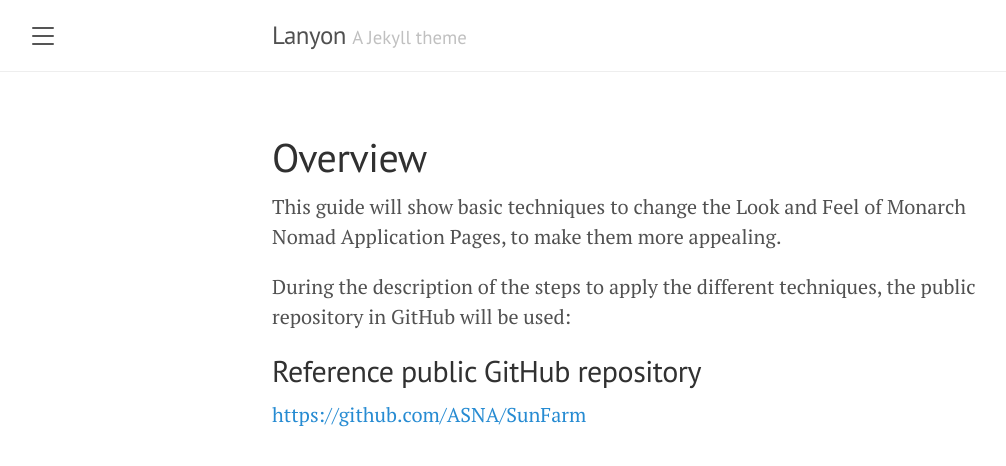
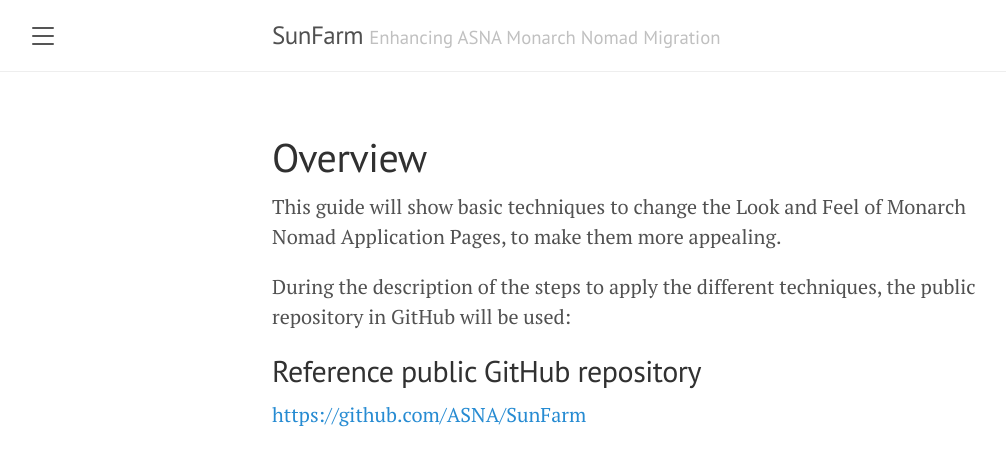
Before and after one commit to contreras-jorgev/SunFarmDocsJekyllSource, a Jekyll site: the page built from overview.md, in a window 1280 px wide. Shown: the top 466 px of the page, without its empty margins (8-1014 px from the left). Built offline with Jekyll 4.4.1, drawn with Linux system fonts in a browser that asks for light colours.

Commit message:
Configuration

```diff
--- a/_config.yml
+++ b/_config.yml
@@ -1,17 +1,17 @@
 # Setup
-title:               Lanyon
-tagline:             'A Jekyll theme'
-description:         'A reserved <a href="https://jekyllrb.com" target="_blank">Jekyll</a> theme that places the utmost gravity on content with a hidden drawer. Made by <a href="https://twitter.com/mdo" target="_blank">@mdo</a>.'
-url:                 http://lanyon.getpoole.com
+title:               SunFarm
+tagline:             'Enhancing ASNA Monarch Nomad Migration'
+description:         'IBMi Modernization Developer Guide'
+url:                 https://asna.github.io/SunFarm/
 baseurl:             ''
 paginate:            5
 permalink:           pretty
 
 # About/contact
 author:
-  name:              Mark Otto
-  url:               https://twitter.com/mdo
-  email:             markdotto@gmail.com
+  name:              Jorge V. Contreras
+  url:               https://twitter.com/JVContrera
+  email:             jcontreras@asna.com
 
 # Gems
 plugins:
```
